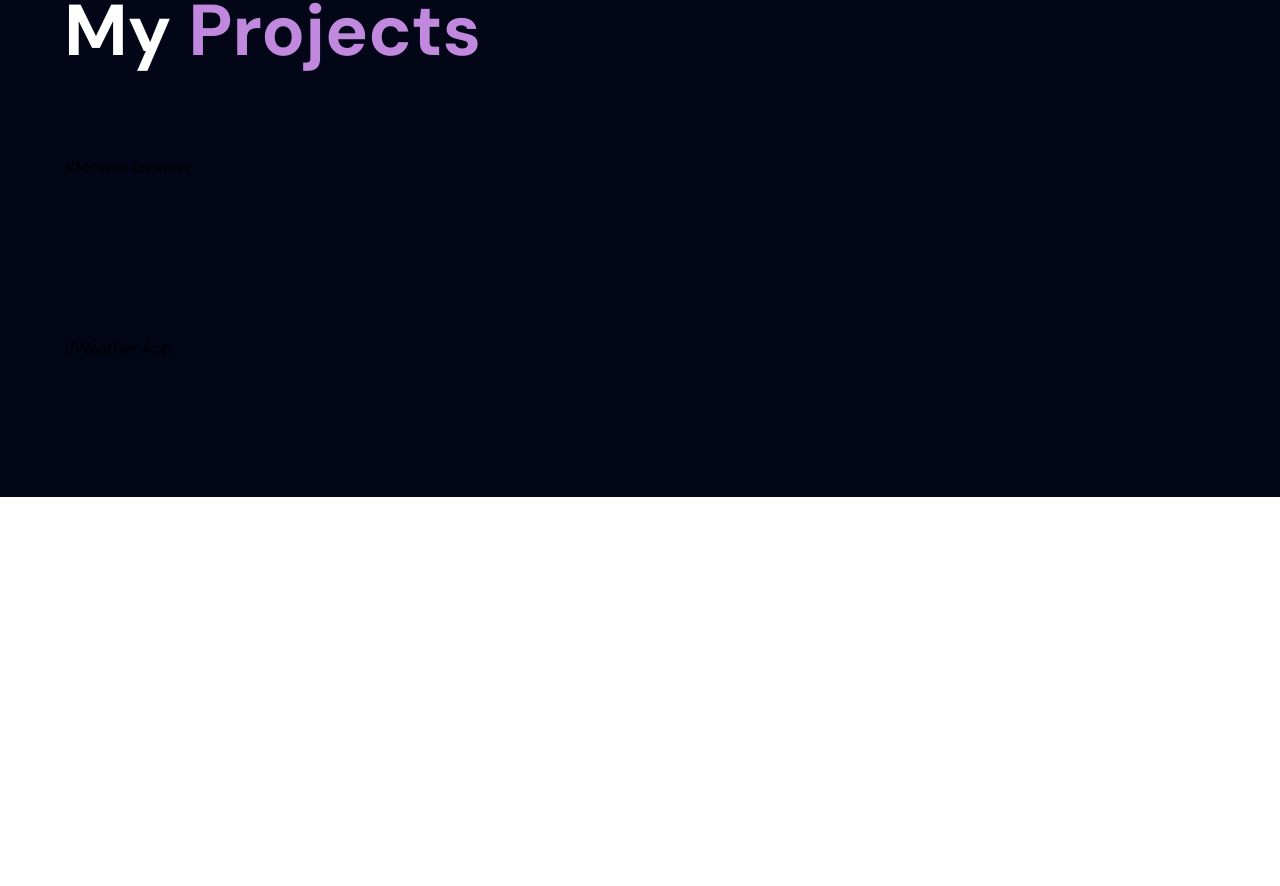
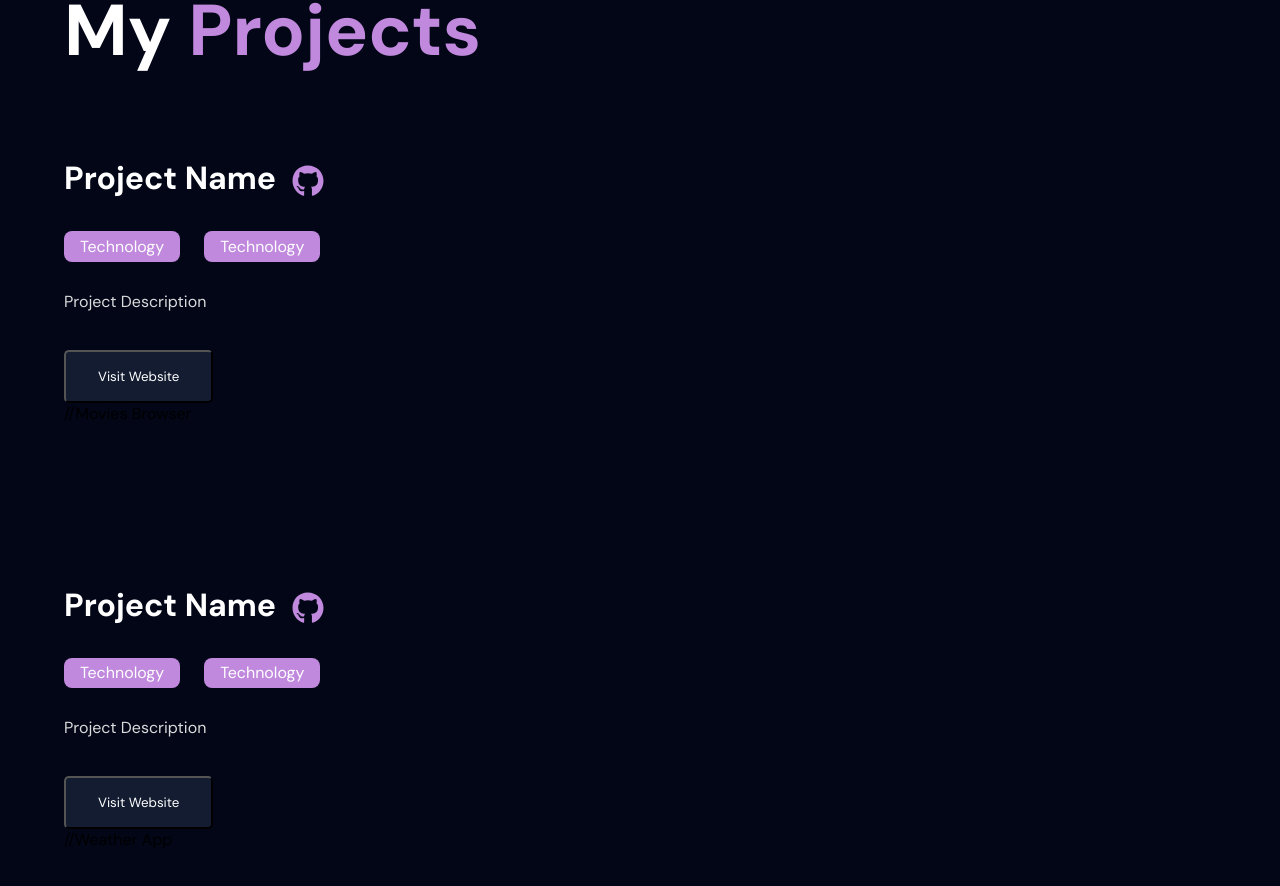
Before and after one commit to Gosia-Magdzik/portfolio, a React (Create React App) app: page / in a window 1280 px wide. Shown: the part 1641-2527 px from the top of the page. Before the commit the page ends 2138 px from the top, so only its background shows below. Built offline with nearby package versions, Linux system fonts and the light colour scheme; a web font is replaced by a local one.

Commit message:
project details created

```diff
--- a/src/components/layouts/Project.js
+++ b/src/components/layouts/Project.js
@@ -5,12 +5,40 @@ import {
     FlexContainer,
     ParaText,
     IconContainer,
+    Button,
 } from '../../styles/Global.styled';
+import {
+    TechStackCard,
+
+} from '../../styles/MyProject.style';
+import { FaGithub } from 'react-icons/fa';
 
 export const Project = () => {
   return (
     <FlexContainer fullwidthchild>
+        <div>
+            <FlexContainer align="center" gap="1rem">
+                <Heading as='h3' size='h3' bottom='1rem'>
+                    Project Name
+                </Heading>
+                <IconContainer color="blue" size="2rem">
+                    <FaGithub/>
+                </IconContainer>
+            </FlexContainer>
+            <PaddingContainer top='1rem'>
+                <FlexContainer gap='1.5rem'>
+                    <TechStackCard>Technology</TechStackCard>
+                    <TechStackCard>Technology</TechStackCard>
+                </FlexContainer>
+            </PaddingContainer>
+            <ParaText top='1.5rem' bottom='2rem'>
+                Project Description
+            </ParaText>
+            <Button>Visit Website</Button>
+        </div>
+        <div>
 
+        </div>
     </FlexContainer>
   )
 }
--- a/src/styles/Global.styled.js
+++ b/src/styles/Global.styled.js
@@ -77,3 +77,20 @@ export const IconContainer = styled.div`
         }
     }};
 `
+
+export const Button = styled.button`
+    display: inline-block;
+    width: max-content;
+    padding: 1rem 2rem;
+    color: ${({ theme }) => theme.colors.white};
+    background-color: ${({ theme }) => theme.colors.primary_light};
+    border: ${({ theme }) => theme.colors.gray};
+    border-radius: 5px;
+    cursor: pointer;
+    transition: all 0.3s ease;
+
+    &:hover{
+        color: ${({ theme }) => theme.colors.white}
+    }
+
+`
--- /dev/null
+++ b/src/styles/MyProject.style.js
@@ -0,0 +1,9 @@
+import styled from "styled-components";
+
+export const TechStackCard = styled.div`
+    display: inline-block;
+    background-color: ${({ theme }) => theme.colors.secondary};
+    color: #fff;
+    padding: 0.3rem 1rem;
+    border-radius: 8px;
+`
--- a/src/utils/Data.js
+++ b/src/utils/Data.js
@@ -31,6 +31,7 @@ export const ProjectDetails = [
         id: 0,
         project_name:"Movies Browser",
         project_desc: "The Movies Browser is a responsive web application collaboratively developed using HTML, CSS, JavaScript, React, Redux, Git, and GitHub. It provides access to an extensive film database, including details about actors and crew.",
+        tech_stack: ['React JS'],
         project_img: Project1,
         project_url: 'https://marcinkpawel.github.io/movies-browser/',
         reverse: false,
@@ -39,6 +40,7 @@ export const ProjectDetails = [
         id: 1,
         project_name:"Weather App",
         project_desc: "The application allows you to check the weather conditions based on the city you enter in the input field at the top. This application is using data from openweathermap.org",
+        tech_stack: ['React JS', 'Git'],
         project_img: Project2,
         project_url: 'https://gosia-magdzik.github.io/weather-app/',
         reverse: false,
```
